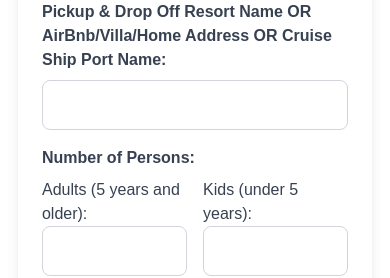
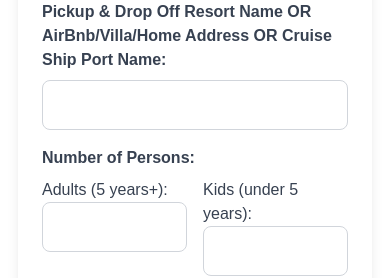
Before and after one commit to winnie-webb/islandwaystours, a Next.js app: page /product/at-1 in a window 390 px wide. Shown: the part 905-1183 px from the top of the page. Built offline with nearby package versions, Linux system fonts and the light colour scheme.

Commit message:
Changed Number of Persons for better UI on mobile

```diff
--- a/app/product/[id]/BookingForm/NumberofPersons.jsx
+++ b/app/product/[id]/BookingForm/NumberofPersons.jsx
@@ -18,7 +18,7 @@ function NumberofPersons({ onAdultsChange, onKidsChange }) {
       <div className="flex justify-between mb-4">
         <div className="w-1/2 pr-2">
           <label htmlFor="persons-over-5" className="block text-gray-700">
-            Adults (5 years and older):
+            Adults (5 years+):
           </label>
           <input
             type="number"
```
